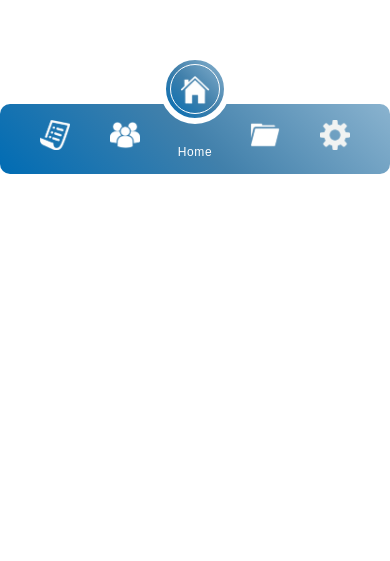
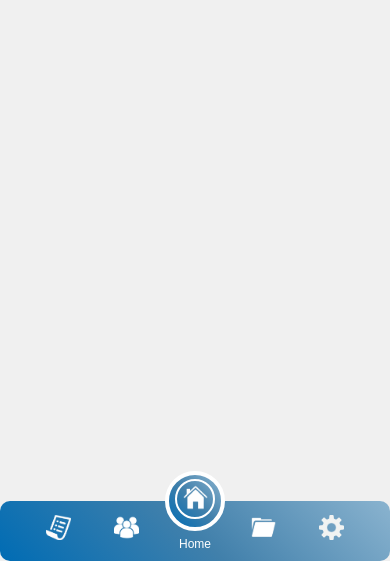
Before and after one commit to TalittaAmorim/menuVitalize, a plain HTML site: page index.html in a window 390 px wide. Shown: the part 283-844 px from the top of the page. Drawn offline with Linux system fonts and the light colour scheme.

Commit message:
alteração na responsividade

```diff
--- a/menu.css
+++ b/menu.css
@@ -1,22 +1,24 @@
-*{
+* {
     margin: 0;
     padding: 0;
     box-sizing: border-box;
     font-family: Arial, Helvetica, sans-serif;
 }
 
-body{
+body {
     display: flex;
     justify-content: center;
-    align-items: center;
+    align-items: flex-end;
     min-height: 100vh;
-
+    background: #f0f0f0;
+    padding-bottom: 20px;
 }
 
-footer{
-    position: relative;
-    width: 400px;
-    height: 70px;
+footer {
+    position: fixed;
+    bottom: 0;
+    width: 100%;
+    height: 60px;
     display: flex;
     justify-content: center;
     align-items: center;
@@ -24,21 +26,22 @@ footer{
     border-radius: 10px;
 }
 
-
-footer > .navegacao{
+.navegacao {
     display: flex;
-    width: 350px;
+    width: 87.5%;
+    justify-content: space-around;
 }
 
-.navegacao .list{
+.navegacao .list {
     position: relative;
-    width: 70px;
-    height: 70px;
+    width: 60px;
+    height: 60px;
+    margin: 6px;
     list-style: none;
-    margin: 6px;
     z-index: 1;
 }
-.list a{
+
+.list a {
     position: relative;
     display: flex;
     justify-content: center;
@@ -46,111 +49,110 @@ footer > .navegacao{
     flex-direction: column;
     width: 100%;
     text-align: center;
+    text-decoration: none;
+    color: #fff;
     font-weight: 500;
-    list-style-type: none;
-    text-decoration: none;
 }
 
-.navegacao img{
-    width: 30px;
-    height: 30px;
+.navegacao img {
+    width: 25px;
+    height: 25px;
 }
 
-footer ul li a .circulo{
+footer ul li a .circulo {
     position: absolute;
     display: block;
-    width: 50px;
-    height: 50px;
+    width: 40px;
+    height: 40px;
     border-radius: 50%;
-    border: 1.8px solid #FFFF;
-    transform: translateY(-53px) scale(0);
+    border: 2px solid #ffffff;
+    transform: translateY(-35px) scale(0);
 }
 
-footer ul li.active a .circulo{
+footer ul li.active a .circulo {
     transition: .5s;
     transition-delay: .5s;
-    transform: translateY(-53px) scale(1);
+    transform: translateY(-35px) scale(1);
 }
 
-footer ul li a .icons{
+footer ul li a .icons {
     position: relative;
     display: block;
-    line-height: 75px;
-    font-size: 1.5rem;
+    line-height: 65px;
+    font-size: 1.2rem;
     text-align: center;
     color: #fff;
     transition: .5s;
 }
 
-footer ul li.active a .icons{
-    transform: translateY(-45px);
+footer ul li.active a .icons {
+    transform: translateY(-30px);
 }
 
-
-footer ul li a .texto{
+footer ul li a .texto {
     color: #fff;
     position: absolute;
     font-weight: 400;
-    font-size: .75em;
-    letter-spacing: .05em;
+    font-size: 0.75em;
     opacity: 0;
-    transform: translateY(20px);
-    transition: .5s;
+    transform: translateY(15px);
+    transition: .3s;
 }
 
-footer ul li.active a .texto{
+footer ul li.active a .texto {
     opacity: 1;
     transform: translateY(10px);
 }
 
 .selecionado {
     position: absolute;
-    top: -50px;
-    width: 70px;
-    height: 70px;
+    top: -50%;
+    width: 60px;
+    height: 60px;
     background: linear-gradient(45deg, rgb(0, 108, 180), #4180AB, #8AB3CF);
-    border: 6px solid #fff;
+    border: 4px solid #fff;
     border-radius: 50%;
+    transition: transform 0.3s ease-in-out;
     display: flex;
     justify-content: center;
     align-items: center;
 }
 
+
 .selecionado::before{
     content: '';
     position: absolute;
-    top: 50%;
+    top: 55%;
     left: -22px;
     width: 20px;
     height: 20px;
+    border-top-right-radius: 20px;
     background: transparent;
-    border-top-right-radius: 20px;
-    box-shadow: 1px -10px 0 #ffff;
 }
 .selecionado::after{
     content: '';
     position: absolute;
-    top: 50%;
+    top: 55%;
     right: -22px;
     width: 20px;
     height: 20px;
+    border-top-left-radius: 20px;
     background: transparent;
-    border-top-left-radius: 20px;
-    box-shadow: -1px -10px 0 #ffff;
+
 }
 
 footer ul li:nth-child(1).active ~.selecionado{
-    transform: translateX(calc(70px * 0));
+    transform: translateX(calc(-87.5% * 2));
 }
 footer ul li:nth-child(2).active ~.selecionado{
-    transform: translateX(calc(70px * 1));
+    transform: translateX(calc(-87.5% * 1));
 }
 footer ul li:nth-child(3).active ~.selecionado{
-    transform: translateX(calc(70px * 2));
+    transform: translateX(calc(87.5% * 0));
 }
 footer ul li:nth-child(4).active ~.selecionado{
-    transform: translateX(calc(70px * 3));
+    transform: translateX(calc(87.5% * 1));
 }
 footer ul li:nth-child(5).active ~.selecionado{
-    transform: translateX(calc(70px * 4));
+    transform: translateX(calc(87.5% * 2));
 }
```
